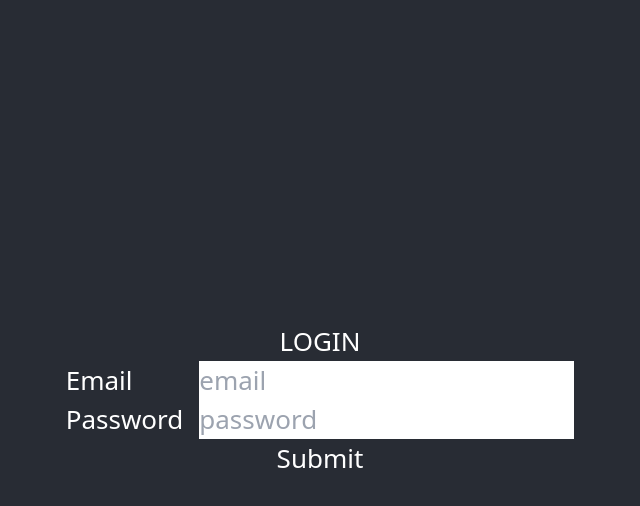
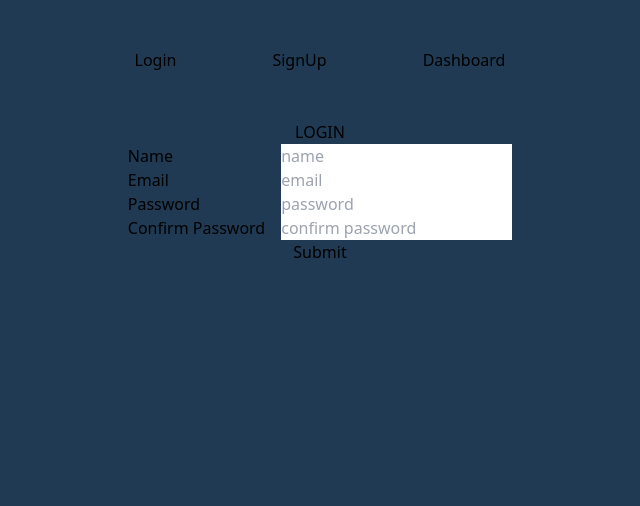
Before and after one commit to sarmijavier/FrontShowDataFitbit, a React (Create React App) app: page /signup in a window 1280 px wide. Shown: the top 506 px of the page, without its empty margins (320-960 px from the left). Built offline with nearby package versions, Linux system fonts and the light colour scheme.

Commit message:
routes, redux and forms

```diff
--- a/package.json
+++ b/package.json
@@ -3,6 +3,7 @@
     "version": "0.1.0",
     "private": true,
     "dependencies": {
+        "@reduxjs/toolkit": "^1.8.5",
         "@testing-library/jest-dom": "^5.16.5",
         "@testing-library/react": "^13.4.0",
         "@testing-library/user-event": "^13.5.0",
@@ -13,6 +14,8 @@
         "formik": "^2.2.9",
         "react": "^18.2.0",
         "react-dom": "^18.2.0",
+        "react-redux": "^8.0.2",
+        "react-router-dom": "^6.4.1",
         "react-scripts": "5.0.1",
         "typescript": "^4.8.3",
         "web-vitals": "^2.1.4"
--- a/src/App.tsx
+++ b/src/App.tsx
@@ -1,13 +1,11 @@
 import React from "react"
 import "./App.css"
-import { FormSignUp } from "./login"
+import MainRouter from "./components/routes/mainRouter"
 
 function App() {
     return (
-        <div className="App">
-            <header className="App-header">
-                <FormSignUp />
-            </header>
+        <div className="min-h-screen bg-blue ">
+            <MainRouter />
         </div>
     )
 }
--- /dev/null
+++ b/src/components/pages/login.tsx
@@ -0,0 +1,65 @@
+import * as React from "react"
+import {
+    Formik,
+    FormikHelpers,
+    FormikProps,
+    Form,
+    Field,
+    FieldProps,
+} from "formik"
+
+interface MyFormValues {
+    firstName: string
+}
+
+interface InputValues {
+    field: any
+    form: any
+}
+const MyInput: React.FunctionComponent<InputValues> = ({ field, ...props }) => {
+    return <input className="m-1" {...field} {...props} />
+}
+
+export const FormLogin = () => {
+    const initialValues: MyFormValues = { firstName: "" }
+    return (
+        <div className="flex justify-center text-center	">
+            <Formik
+                initialValues={initialValues}
+                onSubmit={(values, actions) => {
+                    console.log({ values, actions })
+                    alert(JSON.stringify(values, null, 2))
+                    actions.setSubmitting(false)
+                }}
+            >
+                <Form>
+                    <h1 className="text-slate-100">LOGIN</h1>
+                    <div className="grid">
+                        <div className="flex  text-left">
+                            <label className="w-full mr-4" htmlFor="firstName">
+                                Email
+                            </label>
+                            <Field
+                                name="email"
+                                placeholder="email"
+                                component={MyInput}
+                            />
+                        </div>
+                        <div className="flex text-left">
+                            <label className="w-full mr-4" htmlFor="firstName">
+                                Password
+                            </label>
+                            <Field
+                                name="password"
+                                placeholder="password"
+                                component={MyInput}
+                            />
+                        </div>
+
+                        <button type="submit">Submit</button>
+                    </div>
+                </Form>
+            </Formik>
+        </div>
+    )
+}
--- /dev/null
+++ b/src/components/pages/singUp.tsx
@@ -0,0 +1,85 @@
+import * as React from "react"
+import {
+    Formik,
+    FormikHelpers,
+    FormikProps,
+    Form,
+    Field,
+    FieldProps,
+} from "formik"
+
+interface MyFormValues {
+    firstName: string
+}
+
+interface InputValues {
+    field: any
+    form: any
+}
+const MyInput: React.FunctionComponent<InputValues> = ({ field, ...props }) => {
+    return <input className="m-1" {...field} {...props} />
+}
+
+export const FormSignUp = () => {
+    const initialValues: MyFormValues = { firstName: "" }
+    return (
+        <div className="flex justify-center text-center	">
+            <Formik
+                initialValues={initialValues}
+                onSubmit={(values, actions) => {
+                    console.log({ values, actions })
+                    alert(JSON.stringify(values, null, 2))
+                    actions.setSubmitting(false)
+                }}
+            >
+                <Form>
+                    <h1 className="text-slate-100">LOGIN</h1>
+                    <div className="grid">
+                        <div className="flex  text-left">
+                            <label className="w-full mr-4" htmlFor="firstName">
+                                Name
+                            </label>
+                            <Field
+                                name="name"
+                                placeholder="name"
+                                component={MyInput}
+                            />
+                        </div>
+                        <div className="flex  text-left">
+                            <label className="w-full mr-4" htmlFor="firstName">
+                                Email
+                            </label>
+                            <Field
+                                name="email"
+                                placeholder="email"
+                                component={MyInput}
+                            />
+                        </div>
+                        <div className="flex  text-left">
+                            <label className="w-full mr-4" htmlFor="firstName">
+                                Password
+                            </label>
+                            <Field
+                                name="password"
+                                placeholder="password"
+                                component={MyInput}
+                            />
+                        </div>
+                        <div className="flex text-left">
+                            <label className="w-full mr-4" htmlFor="firstName">
+                                Confirm Password
+                            </label>
+                            <Field
+                                name="confirm_password"
+                                placeholder="confirm password"
+                                component={MyInput}
+                            />
+                        </div>
+
+                        <button type="submit">Submit</button>
+                    </div>
+                </Form>
+            </Formik>
+        </div>
+    )
+}
--- /dev/null
+++ b/src/components/routes/mainRouter.tsx
@@ -0,0 +1,38 @@
+import React from "react"
+import { BrowserRouter as Router, Route, Link, Routes, Navigate } from "react-router-dom"
+import { FormLogin } from "../pages/login"
+import { FormSignUp } from "../pages/singUp"
+
+export default function MainRouter() {
+    return (
+        <Router>
+            <div className="">
+                <nav >
+                    <ul className="flex flex-row justify-center" >
+                        <li className="m-12 text-slate-100	">
+                            <Link to="/login">Login</Link>
+                        </li>
+                        <li className="m-12 text-slate-100	">
+                            <Link to="/signup">SignUp</Link>
+                        </li>
+                        <li className="m-12 text-slate-100	">
+                            <Link to="/dashboard">Dashboard</Link>
+                        </li>
+                    </ul>
+                </nav>
+
+                <Routes>
+                    <Route path="/dashboard" element={<Dashboard />} />
+                    <Route path="/signup" element={<FormSignUp />} />
+                    <Route path="/login" element={<FormLogin />} />
+                    <Route path="/" element={<Navigate replace to="/login" />} />
+                </Routes>
+            </div>
+        </Router>
+    )
+}
+
+
+function Dashboard() {
+    return <h2>Dashboard</h2>
+}
--- a/src/index.tsx
+++ b/src/index.tsx
@@ -3,12 +3,14 @@ import ReactDOM from "react-dom/client"
 import "./index.css"
 import App from "./App"
 import reportWebVitals from "./reportWebVitals"
+import { store } from "./redux/store/store"
+import { Provider } from "react-redux"
 
 const root = ReactDOM.createRoot(document.getElementById("root") as HTMLElement)
 root.render(
-    <React.StrictMode>
+    <Provider store={store}>
         <App />
-    </React.StrictMode>
+    </Provider>
 )
 
 // If you want to start measuring performance in your app, pass a function
--- /dev/null
+++ b/src/redux/reducers/user.tsx
@@ -0,0 +1,28 @@
+import { createSlice } from "@reduxjs/toolkit"
+
+export interface UserState {
+    name: string
+}
+
+const initialState: UserState = {
+    name: "",
+}
+
+export const userSlice = createSlice({
+    name: "user",
+    initialState,
+    reducers: {
+        increment: (state) => {
+            // Redux Toolkit allows us to write "mutating" logic in reducers. It
+            // doesn't actually mutate the state because it uses the Immer library,
+            // which detects changes to a "draft state" and produces a brand new
+            // immutable state based off those changes
+            state.name = "hola"
+        },
+    },
+})
+
+// Action creators are generated for each case reducer function
+export const { increment } = userSlice.actions
+
+export default userSlice.reducer
--- /dev/null
+++ b/src/redux/store/store.tsx
@@ -0,0 +1,13 @@
+import { configureStore } from "@reduxjs/toolkit"
+import { userSlice } from "../reducers/user"
+
+export const store = configureStore({
+    reducer: {
+        user: userSlice.reducer,
+    },
+})
+
+// Infer the `RootState` and `AppDispatch` types from the store itself
+export type RootState = ReturnType<typeof store.getState>
+// Inferred type: {posts: PostsState, comments: CommentsState, users: UsersState}
+export type AppDispatch = typeof store.dispatch
--- a/tailwind.config.js
+++ b/tailwind.config.js
@@ -3,6 +3,9 @@ module.exports = {
     content: ["./src/**/*.{js,jsx,ts,tsx}"],
     theme: {
         extend: {},
+        colors: {
+            blue: "#1F3A52",
+        },
     },
     plugins: [],
 }
```
Also changed, not shown: login.tsx (renamed from src/login.tsx), 1 other file (tests, documents, lock files or other folders).
